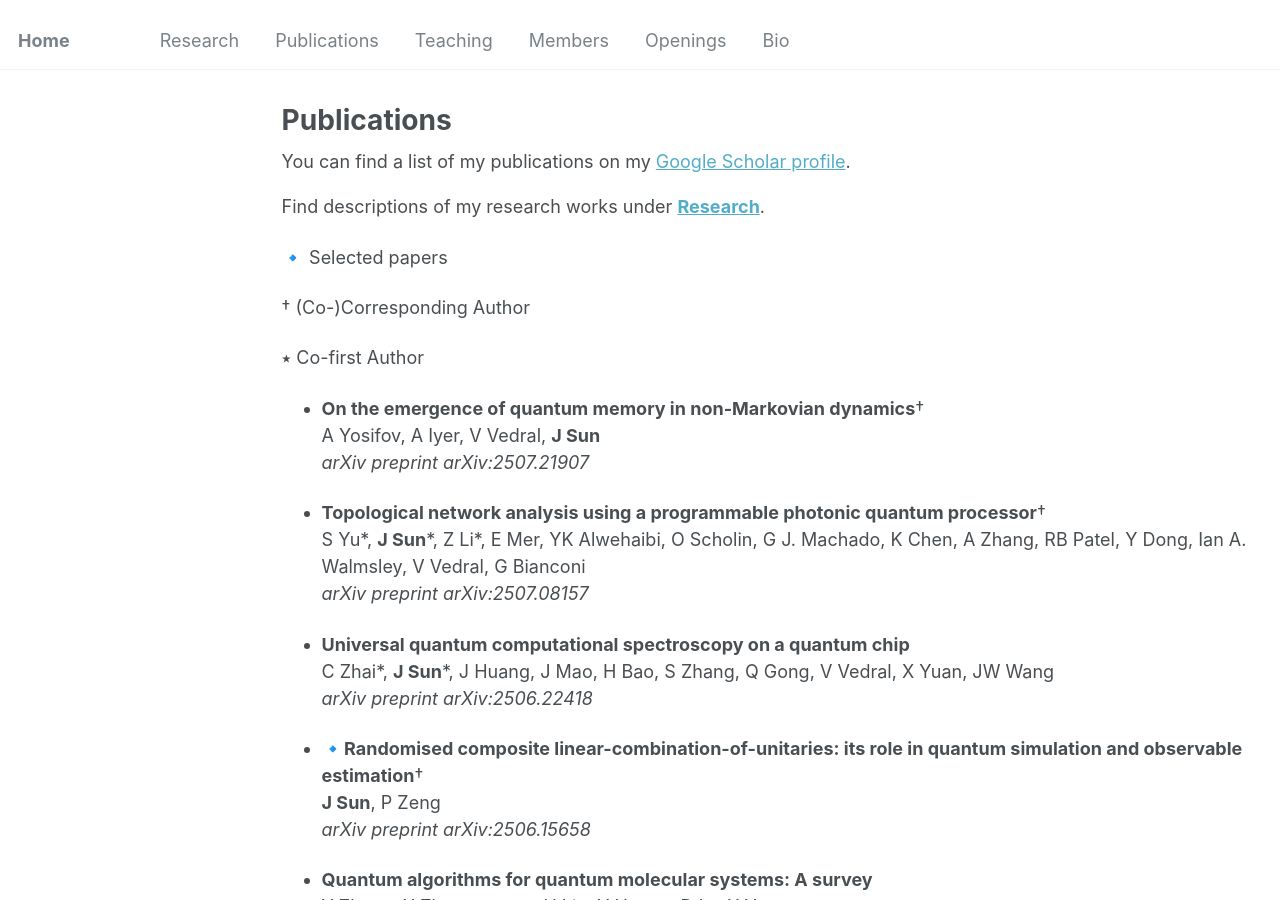
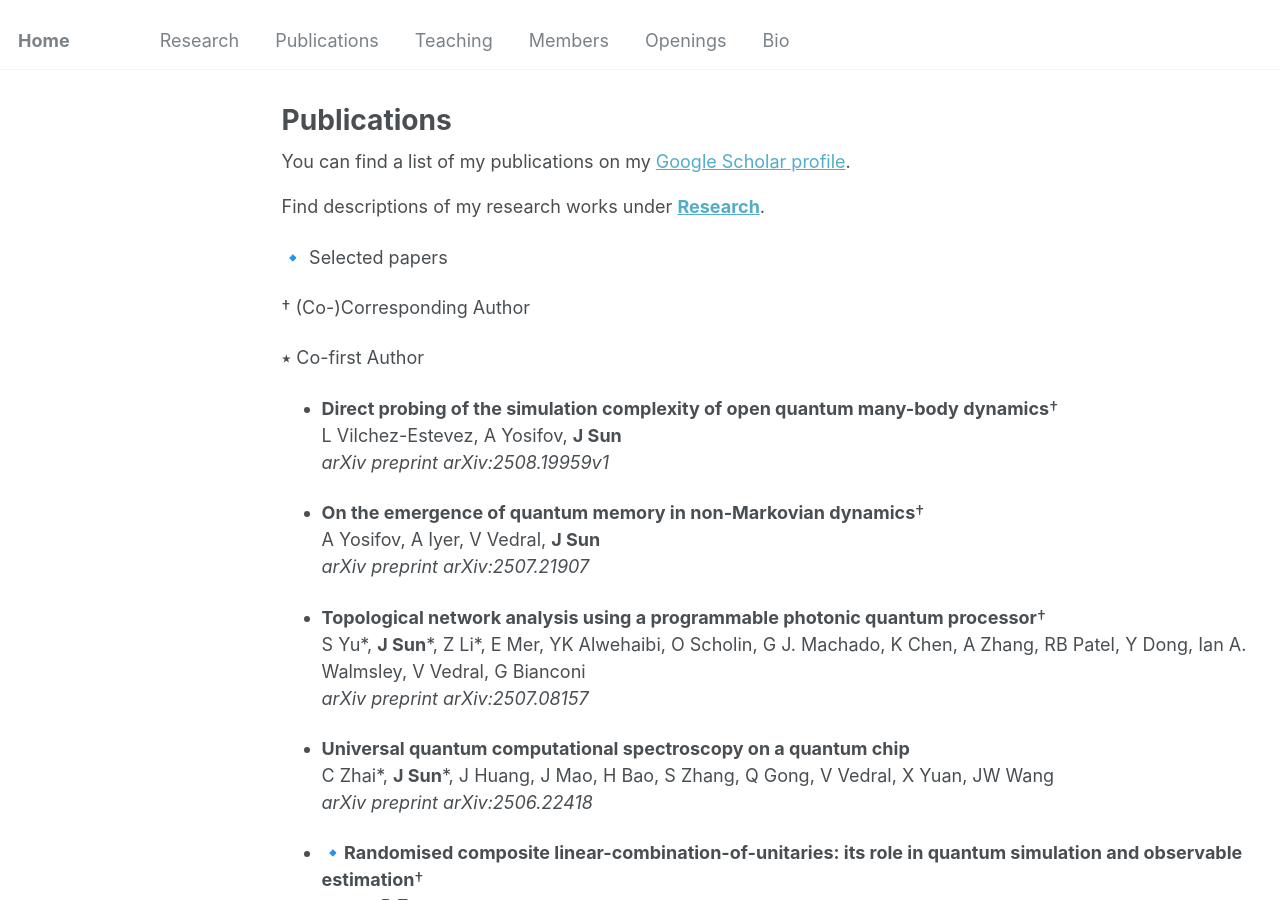
Before and after one commit to jinzhao-sun/jinzhao-sun.github.io, a Jekyll site: the page built from _pages/publications.md, in a window 1280 px wide and 900 px high. Built offline with Jekyll 4.4.1, drawn with Linux system fonts in a browser that asks for light colours.

Commit message:
Update publications.md

```diff
--- a/_pages/publications.md
+++ b/_pages/publications.md
@@ -17,6 +17,10 @@ Find descriptions of my research works under **[Research](research.md)**.
 †  (Co-)Corresponding Author
 
 ⭑ Co-first Author
+
+- **Direct probing of the simulation complexity of open quantum many-body dynamics**†<br>
+  L Vilchez-Estevez, A Yosifov,  **J Sun**<br>
+   *arXiv preprint arXiv:2508.19959v1*
 
 - **On the emergence of quantum memory in non-Markovian dynamics**†<br>
   A Yosifov, A Iyer, V Vedral, **J Sun**<br>
```
